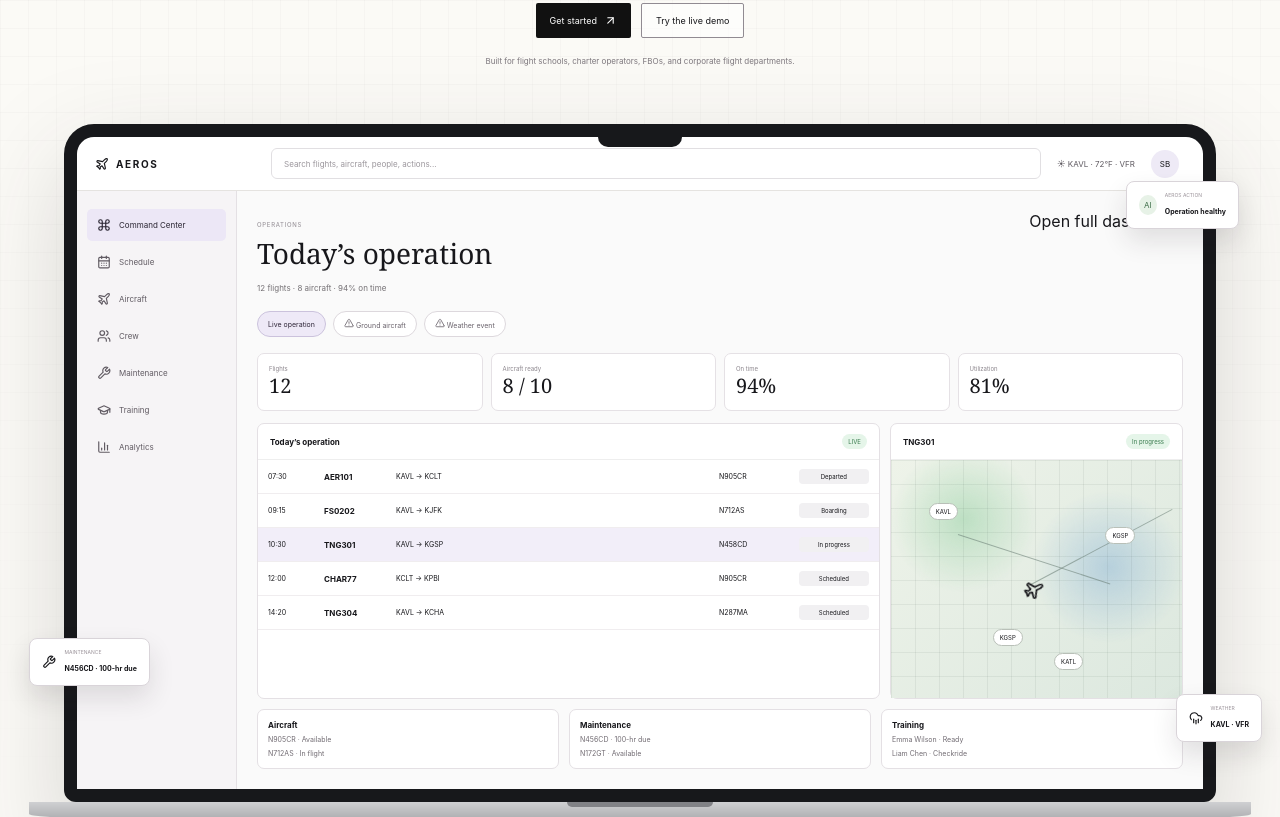
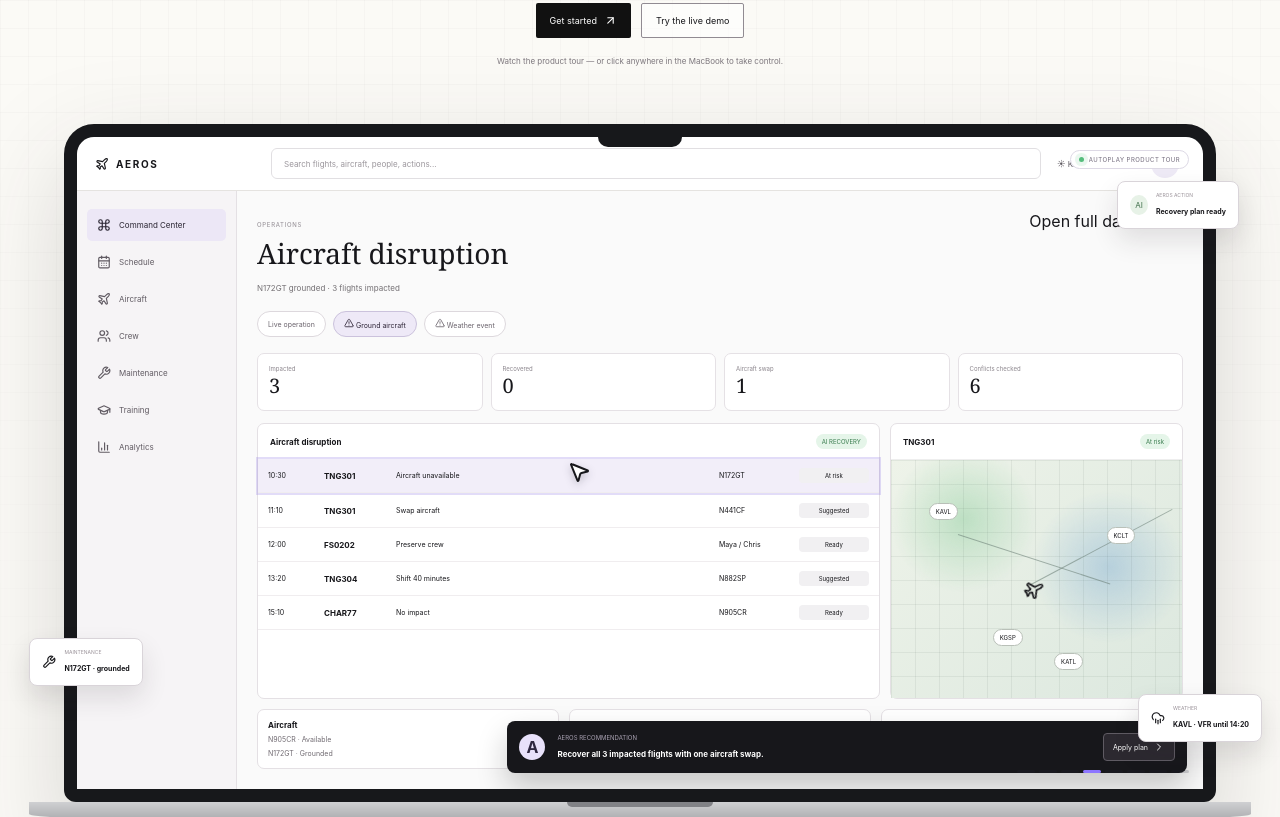
Before and after one commit to saharshbaweja/Rho, a Next.js app: page / in a window 1280 px wide. Shown: the part 480-1297 px from the top of the page. Built offline with nearby package versions, Linux system fonts and the light colour scheme.

Commit message:
Add autoplay cursor walkthrough to Aeros live demo

```diff
--- a/app/page.jsx
+++ b/app/page.jsx
@@ -1,7 +1,7 @@
 'use client';
-import {useMemo,useState} from 'react';
+import {useEffect,useMemo,useState} from 'react';
 import Link from 'next/link';
-import {ArrowUpRight,Plane,CloudRain,Wrench,Users,CalendarDays,BarChart3,ShieldCheck,MapPin,GraduationCap,Command,CheckCircle2,ChevronRight,Fuel,Route,AlertTriangle} from 'lucide-react';
+import {ArrowUpRight,Plane,CloudRain,Wrench,Users,CalendarDays,BarChart3,ShieldCheck,MapPin,GraduationCap,Command,CheckCircle2,ChevronRight,Route,AlertTriangle,MousePointer2} from 'lucide-react';
 
 const scenarios={
  normal:{title:'Today’s operation',tag:'LIVE',note:'12 flights · 8 aircraft · 94% on time',rows:[['07:30','AER101','KAVL → KCLT','N905CR','Departed'],['09:15','FS0202','KAVL → KJFK','N712AS','Boarding'],['10:30','TNG301','KAVL → KGSP','N458CD','In progress'],['12:00','CHAR77','KCLT → KPBI','N905CR','Scheduled'],['14:20','TNG304','KAVL → KCHA','N287MA','Scheduled']]},
@@ -9,85 +9,71 @@ const scenarios={
  weather:{title:'Weather recovery',tag:'AI RECOVERY',note:'VFR window closes 14:20 · 8 flights checked',rows:[['09:15','FS0202','Move earlier','N712AS','Suggested'],['10:30','TNG301','Keep slot','N458CD','Ready'],['12:00','CHAR77','IFR capable','N905CR','Ready'],['13:20','TNG304','Move earlier','N287MA','Suggested'],['15:10','FS0220','Hold until VFR','N441CF','At risk']]}
 };
 
+const tour=[
+ {caption:'Aeros starts with the live operation.',x:370,y:156,mode:'normal',selected:2,panel:'schedule'},
+ {caption:'Select a flight to inspect route, aircraft, and status.',x:465,y:382,mode:'normal',selected:2,panel:'schedule',click:true},
+ {caption:'Now simulate an aircraft going down.',x:382,y:213,mode:'aircraft',selected:0,panel:'schedule',click:true},
+ {caption:'Aeros detects every downstream conflict automatically.',x:490,y:323,mode:'aircraft',selected:0,panel:'schedule'},
+ {caption:'The recovery plan appears with a safe aircraft swap.',x:655,y:466,mode:'aircraft',selected:1,panel:'schedule'},
+ {caption:'Apply the recovery plan.',x:752,y:505,mode:'aircraft',selected:1,panel:'schedule',apply:true,click:true},
+ {caption:'The schedule updates and the impacted flights recover.',x:505,y:382,mode:'aircraft',selected:1,panel:'schedule'},
+ {caption:'Aeros can do the same for weather, crew, maintenance, and training.',x:70,y:192,mode:'normal',selected:2,panel:'maintenance',click:true}
+];
+
 function MacCommandCenter(){
  const [mode,setMode]=useState('normal');
  const [selected,setSelected]=useState(2);
  const [applied,setApplied]=useState(false);
  const [panel,setPanel]=useState('schedule');
+ const [step,setStep]=useState(0);
+ const [autoplay,setAutoplay]=useState(true);
  const s=scenarios[mode];
+ useEffect(()=>{
+   if(!autoplay) return;
+   const item=tour[step];
+   setMode(item.mode); setSelected(item.selected); setPanel(item.panel); setApplied(!!item.apply);
+   const id=setTimeout(()=>setStep(v=>(v+1)%tour.length),2100);
+   return()=>clearTimeout(id);
+ },[step,autoplay]);
+ function takeover(){setAutoplay(false)}
+ function choose(next){takeover();setMode(next);setApplied(false);setSelected(next==='normal'?2:0)}
  const metrics=useMemo(()=>mode==='normal'||applied?[['Flights','12'],['Aircraft ready','8 / 10'],['On time','94%'],['Utilization','81%']]:mode==='aircraft'?[['Impacted','3'],['Recovered','0'],['Aircraft swap','1'],['Conflicts checked','6']]:[['Impacted','8'],['Moved earlier','0'],['IFR preserved','2'],['At risk','4']],[mode,applied]);
  const rows=useMemo(()=>{
    if(applied&&mode==='aircraft') return [['07:30','AER101','KAVL → KCLT','N905CR','Departed'],['09:15','FS0202','KAVL → KJFK','N712AS','Boarding'],['11:10','TNG301','KAVL → KGSP','N441CF','Recovered'],['12:20','CHAR77','KCLT → KPBI','N905CR','Recovered'],['14:20','TNG304','KAVL → KCHA','N287MA','Scheduled']];
-    if(applied&&mode==='weather') return [['09:00','FS0202','KAVL → KJFK','N712AS','Recovered'],['10:30','TNG301','KAVL → KGSP','N458CD','Ready'],['12:00','CHAR77','KCLT → KPBI','N905CR','Ready'],['13:05','TNG304','KAVL → KCHA','N287MA','Recovered'],['14:05','FS0220','KAVL → KCLT','N441CF','Recovered']];
    return s.rows;
  },[applied,mode,s]);
  const selectedRow=rows[selected]||rows[0];
-  function choose(next){setMode(next);setApplied(false);setSelected(next==='normal'?2:0)}
-  return <div className="hv-mac-stage">
+ const item=tour[step];
+ return <div className="hv-mac-stage" onMouseDown={takeover}>
    <div className="hv-float hv-float-a"><span>AI</span><div><small>AEROS ACTION</small><b>{mode==='normal'?'Operation healthy':applied?'Plan applied':'Recovery plan ready'}</b></div></div>
    <div className="hv-float hv-float-b"><Wrench size={14}/><div><small>MAINTENANCE</small><b>{mode==='aircraft'&&!applied?'N172GT · grounded':'N456CD · 100-hr due'}</b></div></div>
-    <div className="hv-float hv-float-c"><CloudRain size={14}/><div><small>WEATHER</small><b>{mode==='weather'&&!applied?'Ceiling falling · 14:20':'KAVL · VFR'}</b></div></div>
-    <div className="hv-macbook">
-      <div className="hv-screen">
+   <div className="hv-float hv-float-c"><CloudRain size={14}/><div><small>WEATHER</small><b>KAVL · VFR until 14:20</b></div></div>
+   <div className="hv-macbook"><div className="hv-screen">
+     {autoplay&&<><div className={'demo-cursor '+(item.click?'clicking':'')} style={{'--cx':item.x+'px','--cy':item.y+'px'}}><MousePointer2 size={24} fill="#fff"/></div><div className="tour-caption"><span>A</span><b>{item.caption}</b></div><div className="tour-progress">{tour.map((_,i)=><i className={i===step?'active':''} key={i}/>)}</div><div className="tour-badge">AUTOPLAY PRODUCT TOUR</div></>}
      <div className="hv-topbar"><div className="hv-appbrand"><Plane size={14}/><b>AEROS</b></div><div className="hv-search">Search flights, aircraft, people, actions...</div><div className="hv-weather">☀ KAVL · 72°F · VFR</div><div className="hv-avatar">SB</div></div>
-        <div className="hv-app">
-          <aside className="hv-sidebar">{[['schedule',Command,'Command Center'],['flights',CalendarDays,'Schedule'],['fleet',Plane,'Aircraft'],['crew',Users,'Crew'],['maintenance',Wrench,'Maintenance'],['training',GraduationCap,'Training'],['analytics',BarChart3,'Analytics']].map(([k,I,t])=><button key={k} className={panel===k?'active':''} onClick={()=>setPanel(k)}><I size={14}/>{t}</button>)}</aside>
+     <div className="hv-app"><aside className="hv-sidebar">{[['schedule',Command,'Command Center'],['flights',CalendarDays,'Schedule'],['fleet',Plane,'Aircraft'],['crew',Users,'Crew'],['maintenance',Wrench,'Maintenance'],['training',GraduationCap,'Training'],['analytics',BarChart3,'Analytics']].map(([k,I,t])=><button key={k} className={(panel===k?'active ':'')+(autoplay&&item.panel===k&&step===7?'demo-active':'')} onClick={()=>{takeover();setPanel(k)}}><I size={14}/>{t}</button>)}</aside>
        <section className="hv-main">
          <div className="hv-title-row"><div><small>OPERATIONS</small><h3>{panel==='schedule'?s.title:panel[0].toUpperCase()+panel.slice(1)}</h3><span>{panel==='schedule'?s.note:'Connected to the same live operating state'}</span></div><Link href="/dashboard/">Open full dashboard</Link></div>
-            <div className="hv-mode-row">{[['normal','Live operation'],['aircraft','Ground aircraft'],['weather','Weather event']].map(([k,t])=><button key={k} className={mode===k?'active':''} onClick={()=>choose(k)}>{k!=='normal'&&<AlertTriangle size={10}/>} {t}</button>)}</div>
+         <div className="hv-mode-row">{[['normal','Live operation'],['aircraft','Ground aircraft'],['weather','Weather event']].map(([k,t])=><button key={k} className={(mode===k?'active ':'')+(autoplay&&step===2&&k==='aircraft'?'demo-active':'')} onClick={()=>choose(k)}>{k!=='normal'&&<AlertTriangle size={10}/>} {t}</button>)}</div>
          <div className="hv-metrics">{metrics.map(([l,v])=><div key={l}><small>{l}</small><b>{v}</b></div>)}</div>
-            <div className="hv-workgrid">
-              <div className="hv-table"><div className="hv-table-head"><b>{panel==='schedule'?s.title:'Live '+panel}</b><span>{s.tag}</span></div>{rows.map((r,i)=><button key={i} onClick={()=>setSelected(i)} className={selected===i?'selected':''}><span>{r[0]}</span><b>{r[1]}</b><span>{r[2]}</span><span>{r[3]}</span><i>{r[4]}</i></button>)}</div>
-              <div className="hv-map"><div className="hv-map-head"><b>{selectedRow[1]}</b><span>{selectedRow[4]}</span></div><div className="hv-map-body"><span className="hv-airport a1">{selectedRow[2].includes('→')?selectedRow[2].split(' → ')[0]:'KAVL'}</span><span className="hv-airport a2">{selectedRow[2].includes('→')?selectedRow[2].split(' → ')[1]:'KCLT'}</span><span className="hv-airport a3">KGSP</span><span className="hv-airport a4">KATL</span><Plane size={20} className="hv-map-plane"/><i className="hv-route r1"/><i className="hv-route r2"/></div></div>
-            </div>
+         <div className="hv-workgrid"><div className="hv-table"><div className="hv-table-head"><b>{panel==='schedule'?s.title:'Live '+panel}</b><span>{s.tag}</span></div>{rows.map((r,i)=><button key={i} onClick={()=>{takeover();setSelected(i)}} className={(selected===i?'selected ':'')+(autoplay&&selected===i&&(step===1||step===3||step===6)?'demo-active':'')}><span>{r[0]}</span><b>{r[1]}</b><span>{r[2]}</span><span>{r[3]}</span><i>{r[4]}</i></button>)}</div><div className="hv-map"><div className="hv-map-head"><b>{selectedRow[1]}</b><span>{selectedRow[4]}</span></div><div className="hv-map-body"><span className="hv-airport a1">KAVL</span><span className="hv-airport a2">KCLT</span><span className="hv-airport a3">KGSP</span><span className="hv-airport a4">KATL</span><Plane size={20} className="hv-map-plane"/><i className="hv-route r1"/><i className="hv-route r2"/></div></div></div>
          <div className="hv-lower"><div><b>Aircraft</b><span>N905CR · Available</span><span>{mode==='aircraft'&&!applied?'N172GT · Grounded':'N712AS · In flight'}</span></div><div><b>Maintenance</b><span>N456CD · 100-hr due</span><span>N172GT · {mode==='aircraft'&&!applied?'Grounded':'Available'}</span></div><div><b>Training</b><span>Emma Wilson · Ready</span><span>Liam Chen · Checkride</span></div></div>
-            {mode!=='normal'&&!applied&&<div className="hv-ai-plan"><span>A</span><div><small>AEROS RECOMMENDATION</small><b>{mode==='aircraft'?'Recover all 3 impacted flights with one aircraft swap.':'Move three VFR flights earlier and preserve two IFR-capable missions.'}</b></div><button onClick={()=>setApplied(true)}>Apply plan <ChevronRight size={12}/></button></div>}
+         {mode!=='normal'&&!applied&&<div className="hv-ai-plan"><span>A</span><div><small>AEROS RECOMMENDATION</small><b>{mode==='aircraft'?'Recover all 3 impacted flights with one aircraft swap.':'Move three VFR flights earlier and preserve two IFR-capable missions.'}</b></div><button className={autoplay&&step===5?'demo-active':''} onClick={()=>{takeover();setApplied(true)}}>Apply plan <ChevronRight size={12}/></button></div>}
          {applied&&<div className="hv-ai-plan"><span>✓</span><div><small>PLAN APPLIED</small><b>The live schedule has been updated and downstream conflicts rechecked.</b></div><button onClick={()=>choose('normal')}>Reset demo</button></div>}
        </section>
      </div>
-      </div>
-      <div className="hv-mac-base"/>
-    </div>
+   </div><div className="hv-mac-base"/></div>
  </div>;
 }
 
-function AgentDemo(){
-  const [active,setActive]=useState(0);
-  const prompts=[
-    ['Recover the day','N172GT is grounded before the 10:30 block.','Aeros found 3 affected flights, 1 qualified substitute aircraft, and a plan that preserves every training prerequisite.'],
-    ['Crew coverage','Sarah is unavailable this afternoon.','Aeros found two qualified instructors with matching availability and no downstream duty conflicts.'],
-    ['Maintenance risk','Which aircraft is closest to inspection?','N456CD reaches its 100-hour inspection first. Aeros can reduce disruption by shifting two training flights to N882SP.']
-  ];
-  const p=prompts[active];
-  return <div className="hv-agent-demo"><div className="hv-agent-side">{prompts.map((x,i)=><button onClick={()=>setActive(i)} className={active===i?'active':''} key={x[0]}><span>0{i+1}</span><b>{x[0]}</b></button>)}</div><div className="hv-agent-main"><div className="hv-agent-head"><span>A</span><div><b>Aeros Ops AI</b><small>Grounded in your live operation</small></div></div><div className="hv-user-msg">{p[1]}</div><div className="hv-ai-msg"><p>{p[2]}</p><div className="hv-checks"><span><CheckCircle2 size={13}/> Aircraft</span><span><CheckCircle2 size={13}/> Crew</span><span><CheckCircle2 size={13}/> Maintenance</span><span><CheckCircle2 size={13}/> Training</span></div><Link href="/dashboard/">Open recovery plan <ArrowUpRight size={12}/></Link></div></div></div>;
-}
+function AgentDemo(){const [active,setActive]=useState(0);const prompts=[['Recover the day','N172GT is grounded before the 10:30 block.','Aeros found 3 affected flights, 1 qualified substitute aircraft, and a plan that preserves every training prerequisite.'],['Crew coverage','Sarah is unavailable this afternoon.','Aeros found two qualified instructors with matching availability and no downstream duty conflicts.'],['Maintenance risk','Which aircraft is closest to inspection?','N456CD reaches its 100-hour inspection first. Aeros can reduce disruption by shifting two training flights to N882SP.']];const p=prompts[active];return <div className="hv-agent-demo"><div className="hv-agent-side">{prompts.map((x,i)=><button onClick={()=>setActive(i)} className={active===i?'active':''} key={x[0]}><span>0{i+1}</span><b>{x[0]}</b></button>)}</div><div className="hv-agent-main"><div className="hv-agent-head"><span>A</span><div><b>Aeros Ops AI</b><small>Grounded in your live operation</small></div></div><div className="hv-user-msg">{p[1]}</div><div className="hv-ai-msg"><p>{p[2]}</p><div className="hv-checks"><span><CheckCircle2 size={13}/> Aircraft</span><span><CheckCircle2 size={13}/> Crew</span><span><CheckCircle2 size={13}/> Maintenance</span><span><CheckCircle2 size={13}/> Training</span></div><Link href="/dashboard/">Open recovery plan <ArrowUpRight size={12}/></Link></div></div></div>}
 
 export default function Home(){return <div className="harvey-aeros">
-  <section className="hv-hero">
-    <div className="hv-hero-copy"><div className="hv-kicker">AI OPERATIONS SOFTWARE FOR AVIATION</div><h1>Build a frontier<br/>flight operation.</h1><p>Aeros gives aviation teams one intelligent operating layer for scheduling, aircraft, crew, maintenance, training, services, and day-of-operation recovery.</p><div className="hv-actions"><Link href="/signup/" className="hv-primary">Get started <ArrowUpRight size={13}/></Link><Link href="/dashboard/" className="hv-secondary">Try the live demo</Link></div><div className="hv-proofline">Built for flight schools, charter operators, FBOs, and corporate flight departments.</div></div>
-    <MacCommandCenter/>
-  </section>
-
+<section className="hv-hero"><div className="hv-hero-copy"><div className="hv-kicker">AI OPERATIONS SOFTWARE FOR AVIATION</div><h1>Build a frontier<br/>flight operation.</h1><p>Aeros gives aviation teams one intelligent operating layer for scheduling, aircraft, crew, maintenance, training, services, and day-of-operation recovery.</p><div className="hv-actions"><Link href="/signup/" className="hv-primary">Get started <ArrowUpRight size={13}/></Link><Link href="/dashboard/" className="hv-secondary">Try the live demo</Link></div><div className="hv-proofline">Watch the product tour — or click anywhere in the MacBook to take control.</div></div><MacCommandCenter/></section>
 <section className="hv-trust-strip"><span>ONE PLATFORM FOR THE ENTIRE OPERATION</span><div>{['SCHEDULE','DISPATCH','AIRCRAFT','CREW','MAINTENANCE','TRAINING','SERVICES','ANALYTICS'].map(x=><b key={x}>{x}</b>)}</div></section>
-
 <section className="hv-intro hv-section"><div className="hv-section-label">ONE PLATFORM FOR AVIATION WORK</div><div className="hv-intro-grid"><h2>Run every operational decision from the same context.</h2><p>Most aviation software records pieces of the operation in separate places. Aeros connects the resources and constraints behind each flight so teams can see what is happening, what is at risk, and what should happen next.</p></div><div className="hv-solution-cards"><Link href="/solutions/"><span>FOR FLIGHT SCHOOLS</span><h3>Coordinate students, instructors, aircraft, maintenance, and weather in one system.</h3><b>Explore flight schools →</b></Link><Link href="/solutions/"><span>FOR OPERATORS</span><h3>Run aircraft, crew, trips, readiness, and live disruptions from one shared operating picture.</h3><b>Explore operators →</b></Link></div></section>
-
 <section className="hv-release hv-section"><div className="hv-release-copy"><div className="hv-section-label">AEROS INTELLIGENCE</div><h2>The operating system that can reason about the day.</h2><p>Purpose-built AI watches the live operation, understands constraints, and prepares actions when aircraft, crew, weather, maintenance, or training requirements change.</p><Link href="/dashboard/" className="hv-primary">See Aeros in action <ArrowUpRight size={13}/></Link></div><AgentDemo/></section>
-
-  <section className="hv-products hv-section"><div className="hv-products-head"><div className="hv-section-label">PRODUCT INNOVATION FOR AVIATION TEAMS</div><h2>Every workflow gets stronger when it shares the same operating context.</h2></div><div className="hv-product-grid">{[
-    [CalendarDays,'Schedule','Build and continuously repair the schedule across aircraft, instructors, students, maintenance, and weather.','/product/schedule'],
-    [Plane,'Dispatch','Know what can fly, what is ready, and what needs attention before wheels up.','/product/dispatch'],
-    [Wrench,'Maintenance','Connect squawks, inspections, downtime, and utilization directly to the operating plan.','/product/maintenance'],
-    [GraduationCap,'Training','Keep progression, lesson prerequisites, stage checks, and qualifications attached to every scheduling decision.','/product/training'],
-    [Command,'Command Center','See the entire operation, surface exceptions, and coordinate actions across teams.','/dashboard/'],
-    [MapPin,'Network','Connect external services around every flight: FBOs, fuel, maintenance, hangars, and eventually payments.','/product/network']
-  ].map(([I,t,d,h],i)=><Link href={h} className={'hv-product-card pc'+i} key={t}><div className="hv-product-art"><I size={31}/><span/><span/></div><div className="hv-product-copy"><h3>{t}</h3><p>{d}</p><b>Learn more →</b></div></Link>)}</div></section>
-
-  <section className="hv-impact hv-section"><div className="hv-impact-head"><div className="hv-section-label">HELPING TEAMS STAY FOCUSED</div><h2>Measure the operation in outcomes, not clicks.</h2></div><div className="hv-impact-grid"><div><span>Flights coordinated</span><strong>1,000+</strong><small>North-star product goal</small></div><div><span>Recovery workflow</span><strong>Seconds</strong><small>Solver-generated plan for review</small></div><div><span>Operating picture</span><strong>1</strong><small>Shared state across teams</small></div><div><span>AI actions</span><strong>Human</strong><small>Approval remains in control</small></div></div></section>
-
+<section className="hv-products hv-section"><div className="hv-products-head"><div className="hv-section-label">PRODUCT INNOVATION FOR AVIATION TEAMS</div><h2>Every workflow gets stronger when it shares the same operating context.</h2></div><div className="hv-product-grid">{[[CalendarDays,'Schedule','Build and continuously repair the schedule across aircraft, instructors, students, maintenance, and weather.','/product/schedule'],[Plane,'Dispatch','Know what can fly, what is ready, and what needs attention before wheels up.','/product/dispatch'],[Wrench,'Maintenance','Connect squawks, inspections, downtime, and utilization directly to the operating plan.','/product/maintenance'],[GraduationCap,'Training','Keep progression, lesson prerequisites, stage checks, and qualifications attached to every scheduling decision.','/product/training'],[Command,'Command Center','See the entire operation, surface exceptions, and coordinate actions across teams.','/dashboard/'],[MapPin,'Network','Connect external services around every flight: FBOs, fuel, maintenance, hangars, and eventually payments.','/product/network']].map(([I,t,d,h],i)=><Link href={h} className={'hv-product-card pc'+i} key={t}><div className="hv-product-art"><I size={31}/><span/><span/></div><div className="hv-product-copy"><h3>{t}</h3><p>{d}</p><b>Learn more →</b></div></Link>)}</div></section>
 <section className="hv-enterprise hv-section"><div className="hv-enterprise-copy"><div className="hv-section-label">ENTERPRISE-GRADE CONTROL</div><h2>Operational software has to earn the right to act.</h2><p>Aeros is designed around clear permissions, approval boundaries, durable operating history, and integrations with the systems your organization already depends on.</p><Link href="/enterprise/" className="hv-primary">Explore enterprise <ArrowUpRight size={13}/></Link></div><div className="hv-control-grid">{[[ShieldCheck,'Approval boundaries','Choose what Aeros may suggest, prepare, or eventually apply.'],[Users,'Role-based access','Give schedulers, instructors, maintenance teams, and leaders the right controls.'],[Route,'Decision history','Keep a durable record of what changed, why, and who approved it.'],[BarChart3,'Operational analytics','Understand utilization, throughput, cancellations, and where capacity is being lost.']].map(([I,t,d])=><article key={t}><I size={20}/><h3>{t}</h3><p>{d}</p></article>)}</div></section>
-
-  <section className="hv-pricing hv-section"><div><div className="hv-section-label">PLANS THAT SCALE WITH THE OPERATION</div><h2>Start with one workflow. Expand from proof.</h2></div><div className="hv-price-grid"><article><span>DESIGN PARTNER</span><h3>Pilot</h3><p>For teams proving scheduling, recovery, or another high-friction workflow.</p><Link href="/signup/">Get started →</Link></article><article className="featured"><span>OPERATIONS</span><h3>Custom</h3><p>For teams ready to run recurring daily operations through Aeros.</p><Link href="/contact/">Talk to us →</Link></article><article><span>ENTERPRISE</span><h3>Custom</h3><p>For complex organizations with advanced controls, rollout, and integration needs.</p><Link href="/enterprise/">Contact sales →</Link></article></div></section>
-
 <section className="hv-final hv-section"><div><div className="hv-section-label">PROFESSIONAL-CLASS AI FOR AVIATION OPERATIONS</div><h2>Give your team more time to operate.</h2></div><div className="hv-actions"><Link href="/signup/" className="hv-primary">Create your account <ArrowUpRight size={13}/></Link><Link href="/contact/" className="hv-secondary">Request a demo</Link></div></section>
- </div>;}
+</div>}
```
Lines whose indentation alone changed are shown as unchanged.
